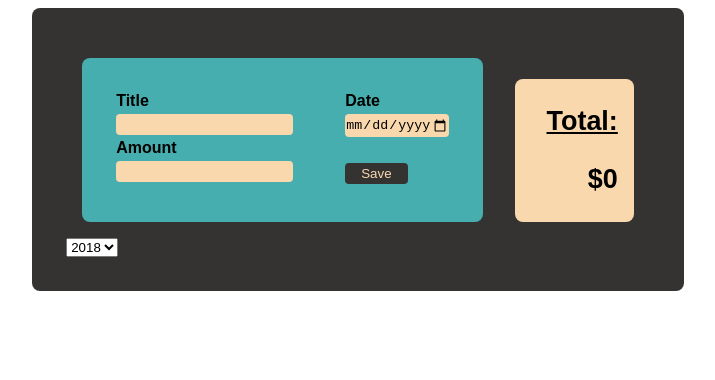
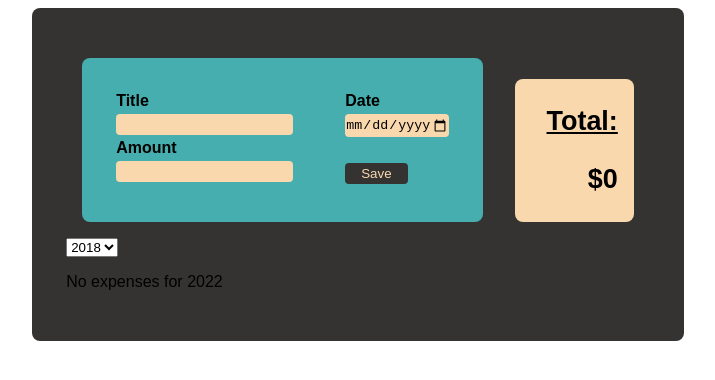
Before and after one commit to paula-zeman/expenses-manager, a React (Create React App) app: page / in a window 1280 px wide. Shown: the top 380 px of the page, without its empty margins (282-997 px from the left). Built offline with nearby package versions, Linux system fonts and the light colour scheme.

Commit message:
added ternary with message for years without expenses

```diff
--- a/src/Components/ExpenseList.js
+++ b/src/Components/ExpenseList.js
@@ -22,14 +22,17 @@ return (
     <div>
       <ExpenseFilter filterYear={addFilterHandler}/>
     </div>
-  {filteredExpenseList.map((expense) => (
+  {filteredExpenseList.length === 0 ? (<p>No expenses for {filteredYear.toString()}</p>) :
+  (filteredExpenseList.map((expense) => (
     <ExpenseItem
     key={expense.id}
     title={expense.title}
     amount={expense.amount}
     date={expense.date}
     />
-      ))}
+  ))
+  )}
+
   </div>
 )
 }
```
Lines whose indentation alone changed are shown as unchanged.
